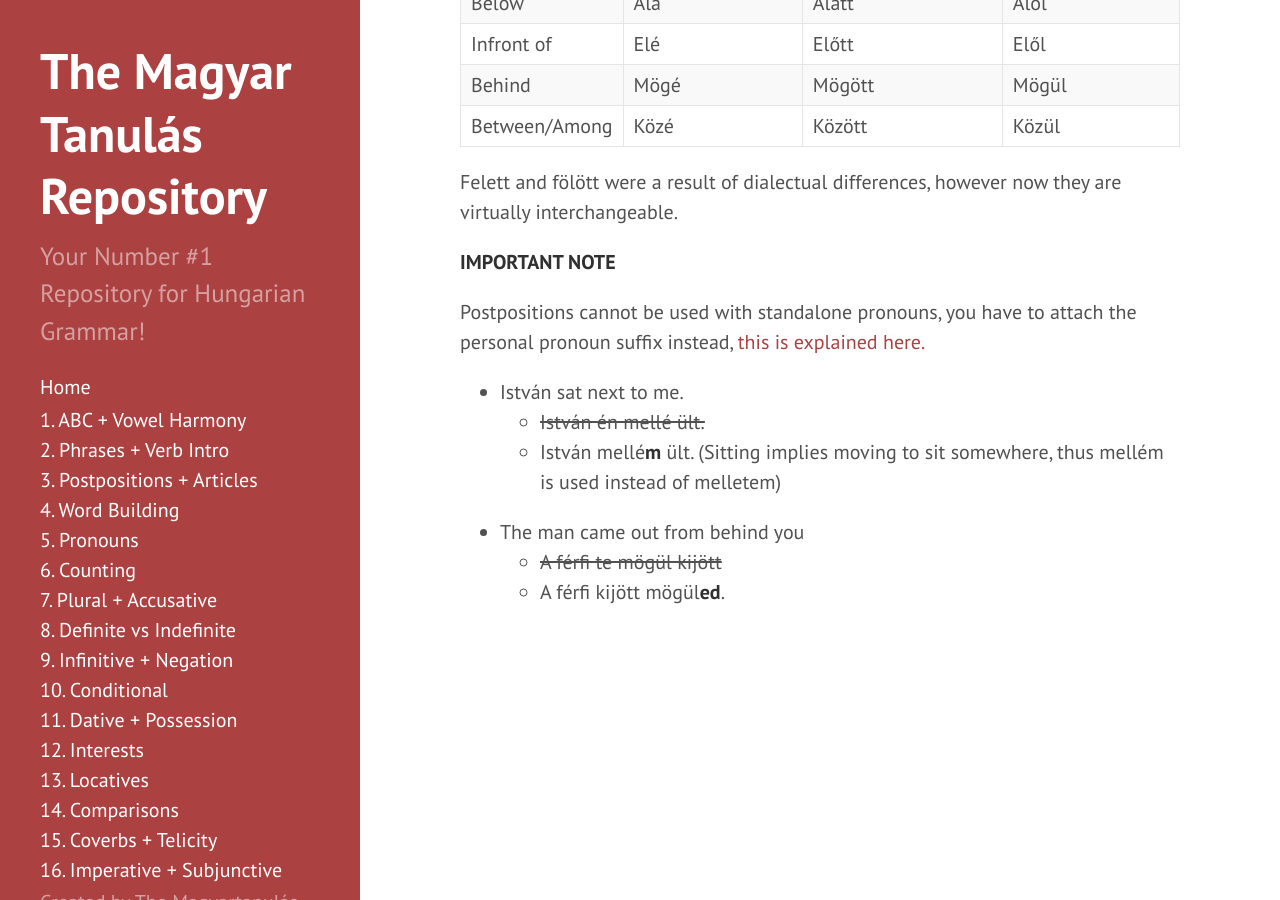
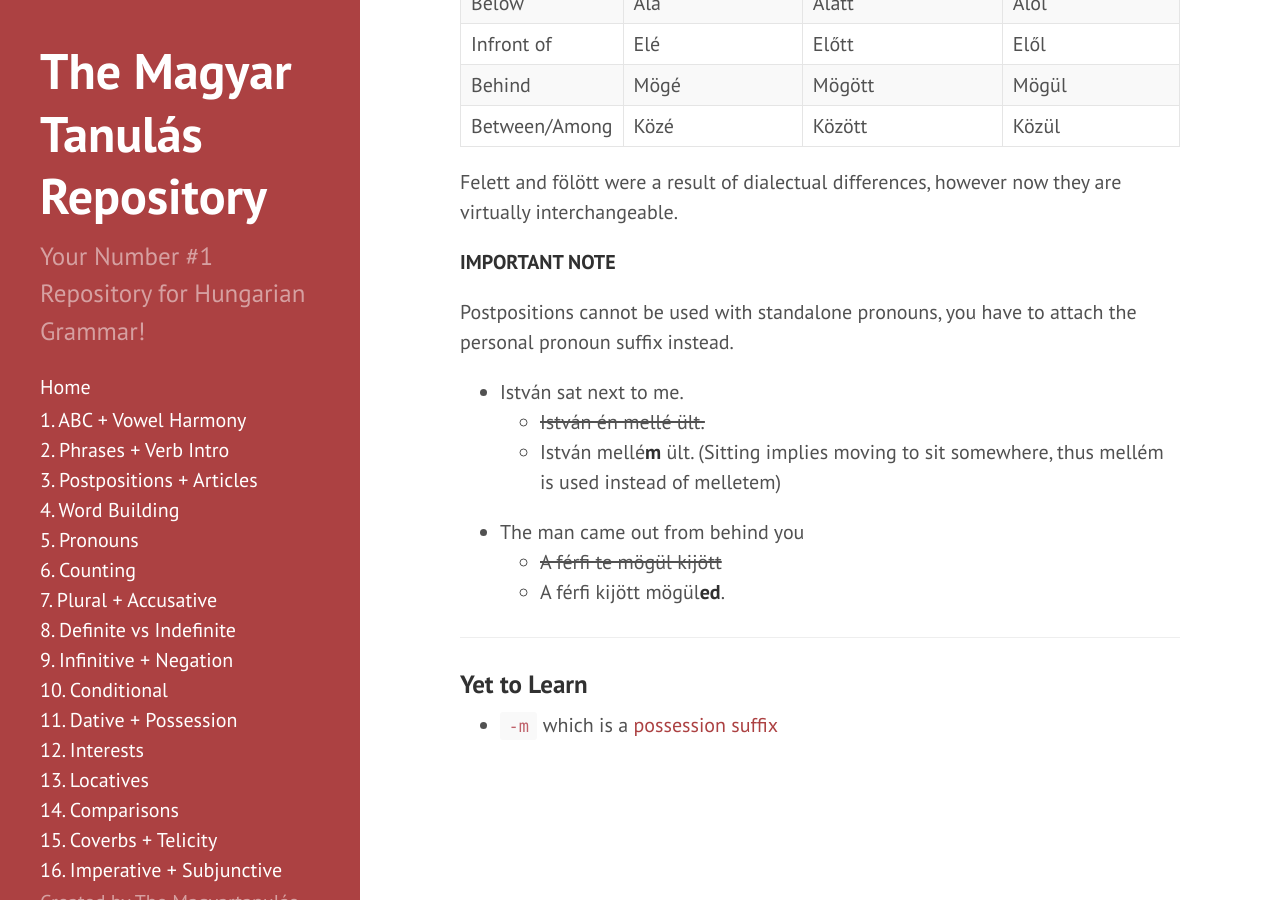
Before and after one commit to Magyartanulas/magyartanulas.github.io, a Jekyll site: the page built from postpositions_articles.md, in a window 1280 px wide and 900 px high, scrolled down 1874 px. Built offline with Jekyll 4.4.1, drawn with Linux system fonts in a browser that asks for light colours; Markdown is read by kramdown in place of the engine named in the settings.

Commit message:
Update postpositions_articles.md

```diff
--- a/postpositions_articles.md
+++ b/postpositions_articles.md
@@ -58,7 +58,7 @@ Felett and fölött were a result of dialectual differences, however now they ar
 
 **IMPORTANT NOTE**
 
-Postpositions cannot be used with standalone pronouns, you have to attach the personal pronoun suffix instead, [this is explained here.](https://magyartanulas.github.io/dative_possession/)
+Postpositions cannot be used with standalone pronouns, you have to attach the personal pronoun suffix instead.
 
 * István sat next to me.
   * ~~István én mellé ült.~~
@@ -67,3 +67,9 @@ Postpositions cannot be used with standalone pronouns, you have to attach the pe
 * The man came out from behind you
   * ~~A férfi te mögül kijött~~
   * A férfi kijött mögül**ed**.
+
+---
+
+### Yet to Learn
+
+* `-m` which is a [possession suffix](https://magyartanulas.github.io/dative_possession/)
```
